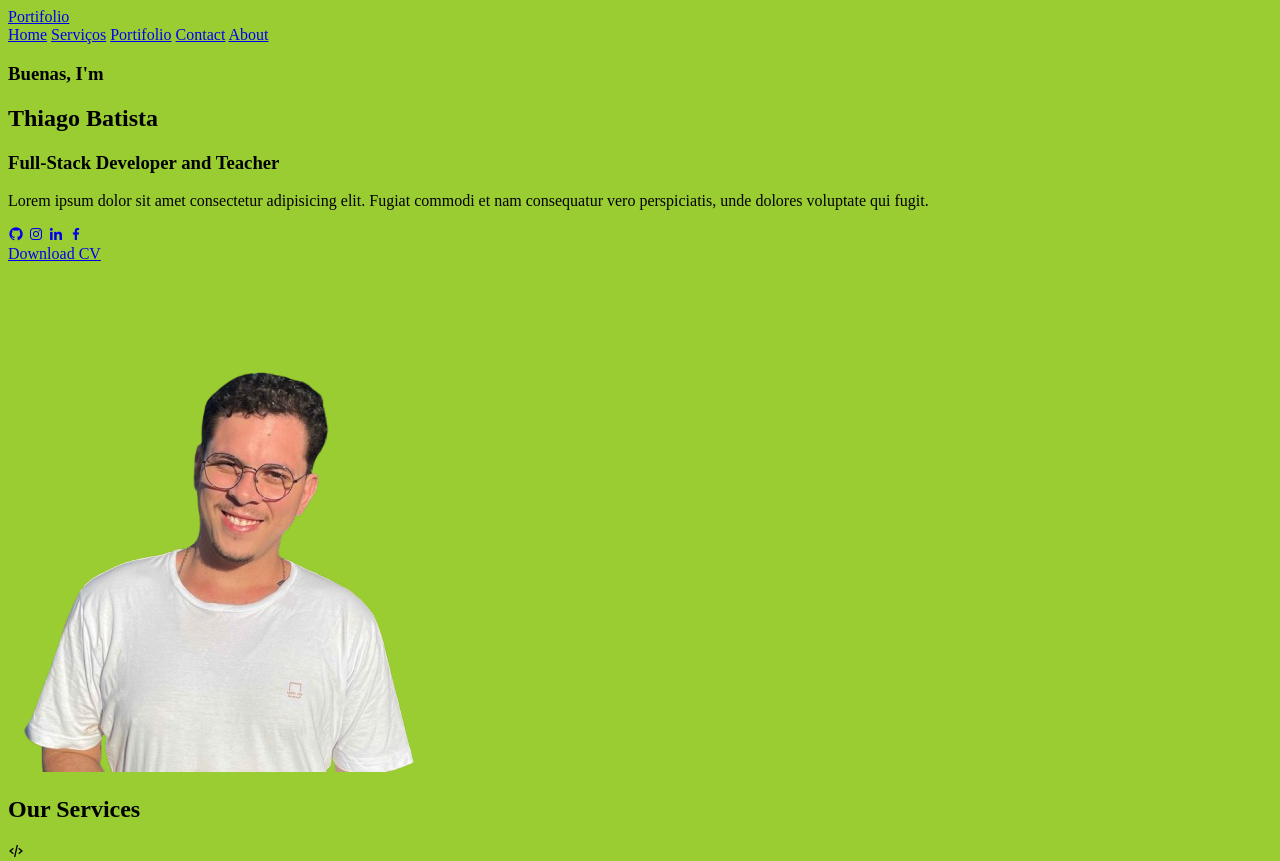
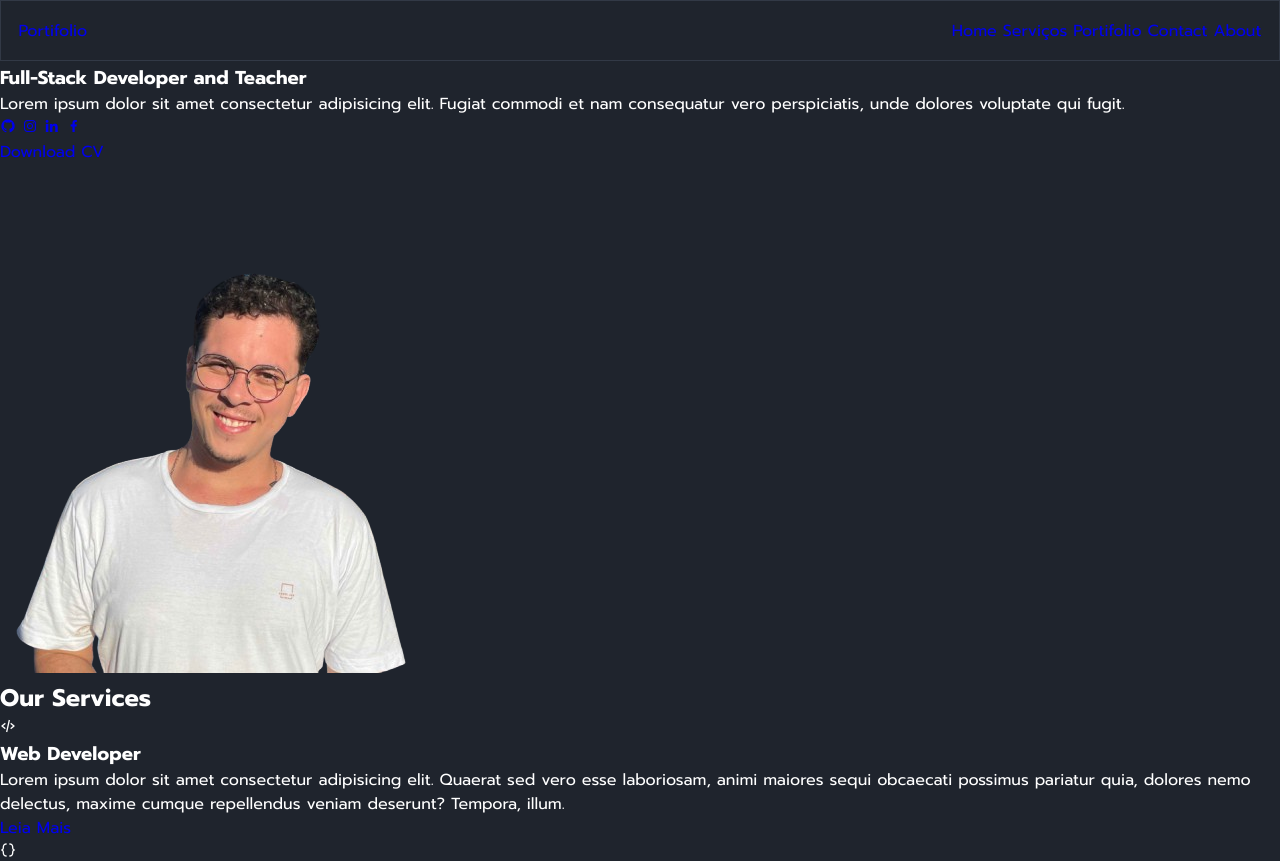
Before and after one commit to thiagobrx/meu-site, a plain HTML site: page index.html in a window 1280 px wide. Shown: the top 861 px of the page. Drawn offline with nearby package versions, Linux system fonts and the light colour scheme.

Commit message:
colocando configurações do css

```diff
--- a/css/style.css
+++ b/css/style.css
@@ -1,3 +1,52 @@
-body {
-    background-color: yellowgreen;
+
+@import url('https://fonts.googleapis.com/css2?family=Prompt:ital,wght@0,400;0,500;0,600;0,700;0,800;0,900;1,400;1,500;1,600;1,700&display=swap');
+
+
+:root {
+    --main-color: #00eeff;
+    --text-color: #ffffff;
+    --bg-color-01: #1f242d;
+    --bg-color-02: #323946;
+    --color-00: #0000001a;
+
+    --color-01: #999999;
+    --color-02: #009539;
+    --color-03: #7950f2;
+    --color-04: #c00000;
+    --color-05: #232323;
 }
+
+* {
+    margin: 0;
+    padding: 0;
+    box-sizing: border-box;
+    text-decoration: none;
+    border: none;
+    outline: none;
+    scroll-behavior: smooth;
+}
+
+html {
+    font-family: "Prompt", serif;
+    font-size: 16px;
+}
+
+body{
+    background-color: var(--bg-color-01);
+    color: var(--text-color)
+}
+
+header{
+    position: fixed;
+    top: 0;
+    left: 0;
+    width: 100%;
+    padding: 1.1rem;
+    display: flex;
+    justify-content: space-between;
+    align-items: center;
+    z-index: 100;
+    border: solid 1px var(--bg-color-02);
+
+    background-color: var(--bg-color-01);
+}
```
